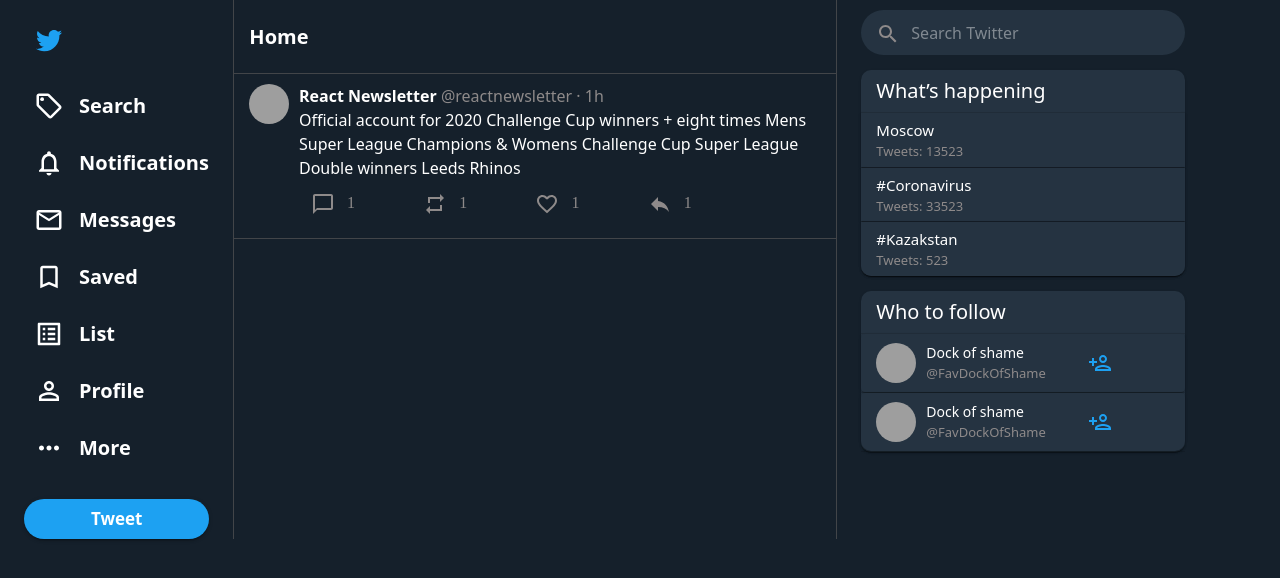
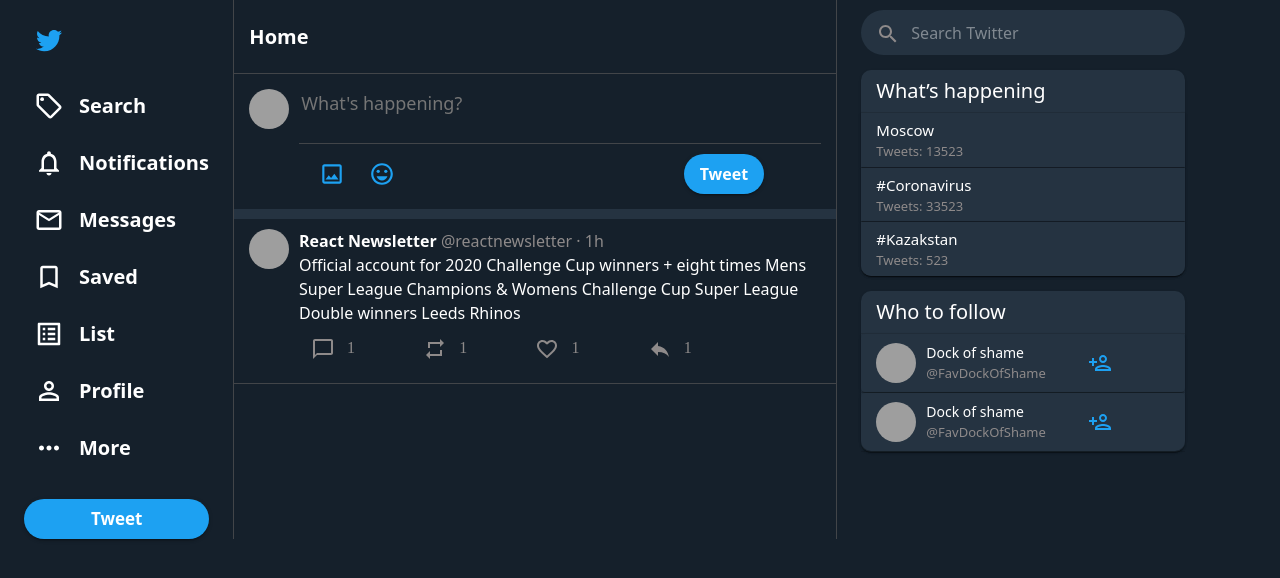
Before and after one commit to vania22/twitter, a React (Create React App) app in the folder client/: page / in a window 1280 px wide. Shown: the top 578 px of the page. Built offline with nearby package versions, Linux system fonts and the light colour scheme; grey boxes are pictures that could not be loaded.

Commit message:
Added add tweet ui

```diff
--- a/client/src/pages/Home.tsx
+++ b/client/src/pages/Home.tsx
@@ -1,4 +1,5 @@
 import React, { useState } from 'react';
+import classnames from 'classnames';
 
 import {
     Container,
@@ -12,9 +13,14 @@
     Divider,
     Avatar,
     IconButton,
+    Button,
+    CircularProgress,
+    TextareaAutosize,
 } from '@material-ui/core';
 import SearchIcon from '@material-ui/icons/Search';
 import PersonAddOutlinedIcon from '@material-ui/icons/PersonAddOutlined';
+import EmojiEmotionsOutlinedIcon from '@material-ui/icons/EmojiEmotionsOutlined';
+import ImageOutlinedIcon from '@material-ui/icons/ImageOutlined';
 
 import { Tweet } from '../components/Tweet';
 import { SideMenu } from '../components/SideMenu';
@@ -212,6 +218,43 @@
             borderBottomLeftRadius: 10,
         },
     },
+    formContainer: {
+        display: 'flex',
+        flexDirection: 'column',
+        justifyContent: 'flex-start',
+        padding: 15,
+        paddingBottom: 5,
+
+        '& textarea': {
+            width: '100%',
+            marginLeft: 10,
+            minHeight: 50,
+            backgroundColor: '#15202b',
+            color: '#fff',
+            border: 0,
+            borderBottom: '1px solid rgba(103, 100, 100, 0.544)',
+            fontSize: 18,
+            outline: 'none',
+            fontFamily: 'system-ui',
+            resize: 'none',
+
+            '&:focus': {
+                borderBottom: '1px solid #1DA1F2',
+            },
+        },
+    },
+    formHeader: {
+        display: 'flex',
+    },
+    formFooter: {
+        display: 'flex',
+        justifyContent: 'space-between',
+        padding: '5px 10%',
+        '& div': {
+            display: 'flex',
+            alignItems: 'center',
+        },
+    },
 }));
 
 const SearchInput = withStyles({
@@ -255,6 +298,56 @@
                         >
                             <Typography variant="h6">Home</Typography>
                         </Paper>
+                        <div className={classes.formContainer}>
+                            <div className={classes.formHeader}>
+                                <Avatar
+                                    alt={`Аватарка пользователя UserAvatar`}
+                                    src="https://pbs.twimg.com/profile_images/796061890451542016/J-O1AguD_bigger.jpg"
+                                />
+                                <TextareaAutosize placeholder="What's happening?" />
+                            </div>
+                            <div className={classes.formFooter}>
+                                <div>
+                                    <IconButton color="primary">
+                                        <ImageOutlinedIcon
+                                            style={{ fontSize: 26 }}
+                                        />
+                                    </IconButton>
+                                    <IconButton color="primary">
+                                        <EmojiEmotionsOutlinedIcon
+                                            style={{ fontSize: 26 }}
+                                        />
+                                    </IconButton>
+                                </div>
+                                <div>
+                                    {/* <span>260</span>
+                                    <div>
+                                        <CircularProgress
+                                            variant="static"
+                                            size={20}
+                                            thickness={5}
+                                            value={100}
+                                        />
+                                        <CircularProgress
+                                            style={{
+                                                color: 'rgba(0, 0, 0, 0.1)',
+                                            }}
+                                            variant="static"
+                                            size={20}
+                                            thickness={5}
+                                            value={100}
+                                        />
+                                    </div> */}
+
+                                    <Button color="primary" variant="contained">
+                                        Tweet
+                                    </Button>
+                                </div>
+                            </div>
+                        </div>
+                        <Divider
+                            style={{ height: 10, backgroundColor: '#253341' }}
+                        />
                         <Tweet
                             user={{
                                 fullname: 'React Newsletter',
```
